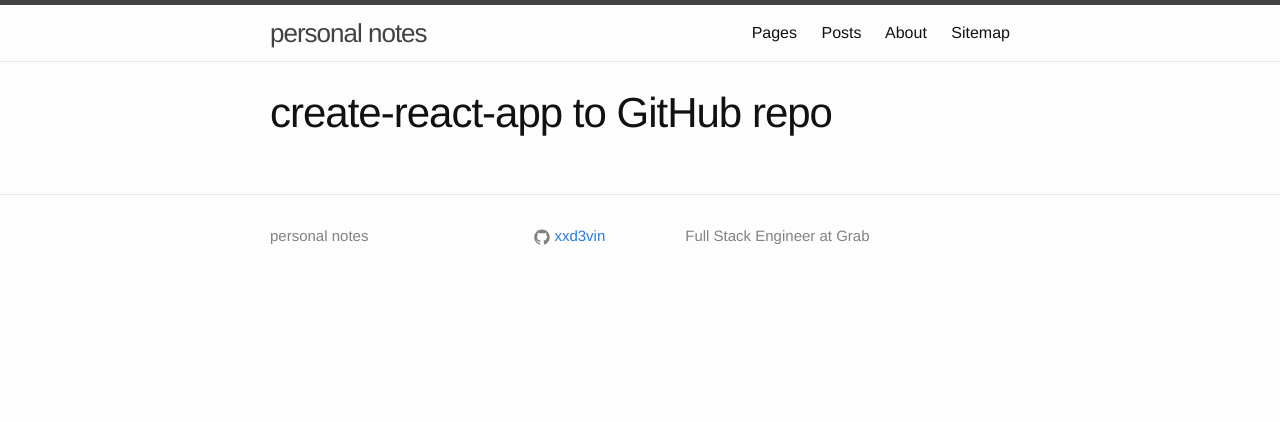
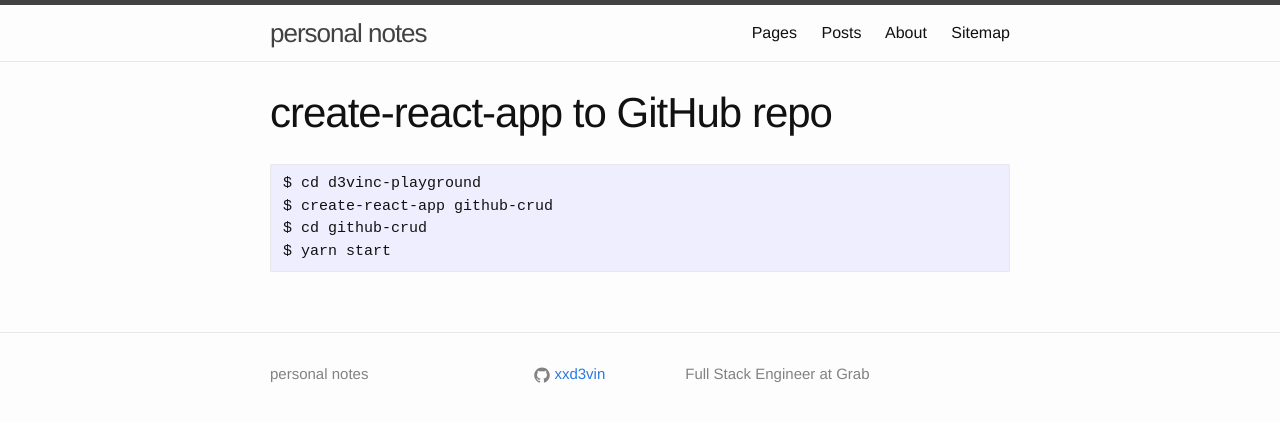
Before and after one commit to xx7y7xx/xx7y7xx.github.io, a Jekyll site: the page built from _pages/dev/create-react-app/github.md, in a window 1280 px wide. Shown: the top 422 px of the page. Built offline with Jekyll 4.4.1, drawn with Linux system fonts in a browser that asks for light colours; comment, search, counter and statistics services are not loaded.

Commit message:
Update github.md

````diff
--- a/_pages/dev/create-react-app/github.md
+++ b/_pages/dev/create-react-app/github.md
@@ -3,3 +3,10 @@ layout: page
 title: create-react-app to GitHub repo
 permalink: /dev/create-react-app/github.html
 ---
+
+```
+$ cd d3vinc-playground
+$ create-react-app github-crud
+$ cd github-crud
+$ yarn start
+```
````
